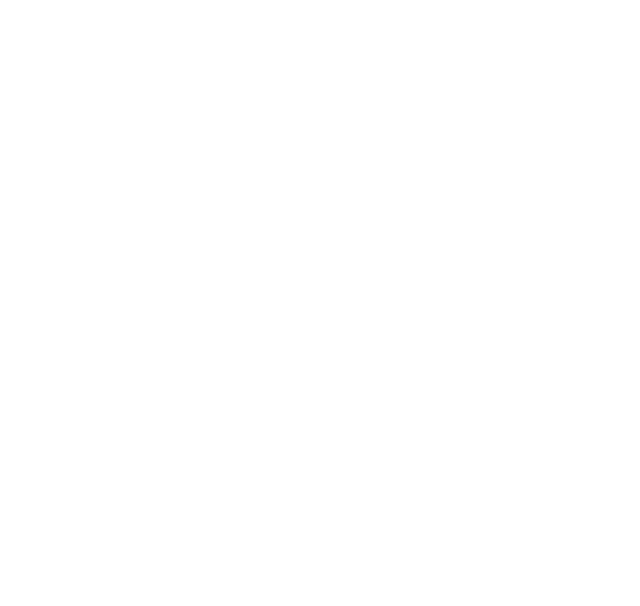
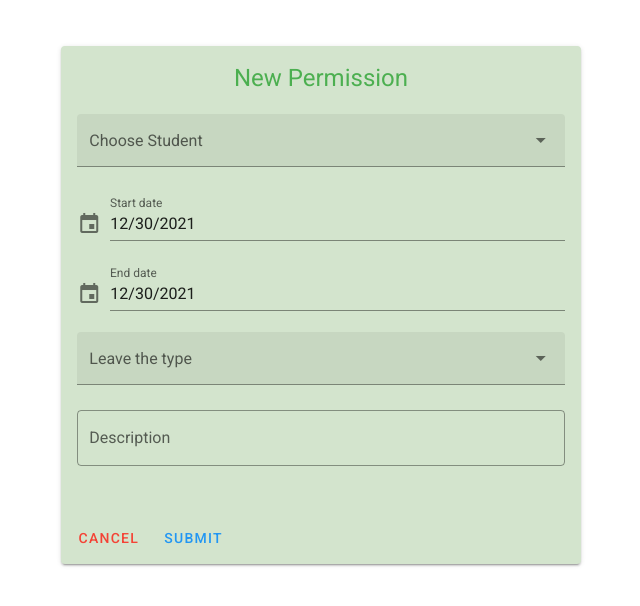
Before and after one commit to pnc-virtual-company/2021-G2-VC2-PART2, a Vue app in the folder front/: page /permissionform in a window 1280 px wide. Shown: the top 606 px of the page, without its empty margins (319-959 px from the left). Built offline with nearby package versions, Linux system fonts and the light colour scheme.

Commit message:
#16 crud permission

```diff
--- /dev/null
+++ b/front/src/components/views/PermissionForm.vue
@@ -0,0 +1,178 @@
+<template>
+    <v-row justify="center" class="all-form">
+        <v-col lg="5">
+            <v-card color="#D3E4CD">
+                <v-row>
+                    <!-- Title card -->
+                    <v-card-text
+                        class="text-h5 green--text"
+                        align="center"
+                        justify="end"
+
+                    >
+                        New Permission
+                    </v-card-text>
+                </v-row>
+
+                <v-card-text>
+                    <!-- Select Student -->
+
+                    <v-autocomplete
+                        v-model="value_student"
+                        :items="students"
+                        dense
+                        filled
+                        label="Choose Student"
+                    ></v-autocomplete>
+
+                    <!-- Start Date -->
+
+                    <v-menu
+                        v-model="menu1"
+                        :close-on-content-click="false"
+                        transition="scale-transition"
+                        offset-y
+                        max-width="290px"
+                        min-width="auto"
+                        >
+                        <template v-slot:activator="{ on, attrs }">
+                            <v-text-field
+                            v-model="computedDateFormatted"
+                            label="Start date"
+                            persistent-hint
+                            prepend-icon="mdi-calendar"
+                            readonly
+                            v-bind="attrs"
+                            v-on="on"
+                            ></v-text-field>
+                        </template>
+                        <v-date-picker
+                            v-model="date1"
+                            no-title
+                            @input="menu1 = false"
+                        ></v-date-picker>
+                    </v-menu>
+
+                    <!-- End Date -->
+
+                    <v-menu
+                        v-model="menu2"
+                        :close-on-content-click="false"
+                        transition="scale-transition"
+                        offset-y
+                        max-width="290px"
+                        min-width="auto"
+                        >
+                        <template v-slot:activator="{ on, attrs }">
+                            <v-text-field
+                            v-model="computedDateFormatted"
+                            label="End date"
+                            persistent-hint
+                            prepend-icon="mdi-calendar"
+                            readonly
+                            v-bind="attrs"
+                            v-on="on"
+                            ></v-text-field>
+                        </template>
+                        <v-date-picker
+                            v-model="date2"
+                            no-title
+                            @input="menu2 = false"
+                        ></v-date-picker>
+                    </v-menu>
+
+                    <!-- Select type -->
+
+                    <v-autocomplete
+                        v-model="value_per_type"
+                        :items="permissionTypes"
+                        dense
+                        filled
+                        label="Leave the type"
+                    ></v-autocomplete>
+
+                    <!-- Description -->
+
+                    <v-text-field
+                        v-model="message"
+                        label="Description"
+                        outlined
+                        clearable
+                    ></v-text-field>
+
+                </v-card-text>
+                    <!-- <v-divider></v-divider> -->
+                    <v-card-actions>
+
+                    <v-btn color="red" text @click="submit" :to="{ path: '/permission' }">Cancel</v-btn>
+                    <v-btn color="blue" text @click="submit" :to="{ path: '/permission' }">Submit</v-btn>
+
+                    <v-slide-x-reverse-transition>
+                        <v-tooltip v-if="formHasErrors" left>
+                            <template v-slot:activator="{ on, attrs }">
+                                <v-btn icon class="my-0" v-bind="attrs" @click="resetForm" v-on="on">
+                                    <v-icon>mdi-refresh</v-icon>
+                                </v-btn>
+                            </template>
+                            <span>Refresh form</span>
+                        </v-tooltip>
+                    </v-slide-x-reverse-transition>
+
+                </v-card-actions>
+            </v-card>
+        </v-col>
+    </v-row>
+</template>
+
+<script>
+  export default {
+
+    data: vm => ({
+      date1: (new Date(Date.now() - (new Date()).getTimezoneOffset() * 60000)).toISOString().substr(0, 10),
+      dateFormatted: vm.formatDate((new Date(Date.now() - (new Date()).getTimezoneOffset() * 60000)).toISOString().substr(0, 10)),
+
+      students: ['Channary', 'Lyden', 'Vicheka', 'Siny', 'Vantheav'], // student list
+      value_student: null,
+
+      permissionTypes: ['Sick', 'Wedding', 'Dead Celebrate'], // permission type list
+      value_per_type: null,
+
+      menu1: '',
+      menu2: '',
+
+    }),
+
+    computed: {
+      computedDateFormatted () {
+        return this.formatDate(this.date1)
+      },
+    },
+
+    watch: {
+      date1 () {
+        this.dateFormatted = this.formatDate(this.date1)
+      },
+    },
+
+    methods: {
+      formatDate (date1) {
+        if (!date1) return null
+
+        const [year, month, day] = date1.split('-')
+        return `${month}/${day}/${year}`
+      },
+      parseDate (date1) {
+        if (!date1) return null
+
+        const [month, day, year] = date1.split('/')
+        return `${year}-${month.padStart(2, '0')}-${day.padStart(2, '0')}`
+      },
+    },
+  }
+</script>
+
+<style scoped>
+    .all-form {
+        margin-top: 3.6%;
+    }
+</style>
--- /dev/null
+++ b/front/src/components/views/PermissionView.vue
@@ -0,0 +1,123 @@
+<template>
+
+  <div>
+
+  <v-card
+    max-width="800"
+    class="mx-auto"
+  >
+    <!-- Permission title -->
+    <v-card-title class="text-h5">
+        Permission
+
+        <!-- Search Bar -->
+        <v-text-field
+          hide-details
+          prepend-icon="mdi-magnify"
+          single-line
+          class="pa-4"
+        ></v-text-field>
+    </v-card-title>
+
+    <!-- Permission Card -->
+    <v-col
+          v-for="(item, i) in items"
+          :key="i"
+          cols="12"
+        >
+          <v-card
+            :color="item.color"
+             dark
+          >
+            <div class="d-flex flex-no-wrap justify-space-between">
+              <div>
+                <v-card-title
+                  class="text-h5"
+                  v-text="item.title"
+                ></v-card-title>
+
+                <v-card-subtitle v-text="item.artist"></v-card-subtitle>
+
+                <v-card-actions>
+                  <v-btn
+                    class="ml-2 mt-5"
+                    outlined
+                    rounded
+                    small
+                  >
+                    <v-icon color="blue">mdi-lead-pencil</v-icon>
+                  </v-btn>
+
+                  <v-btn
+                    class="ml-2 mt-5"
+                    outlined
+                    rounded
+                    small
+                  >
+                    <v-icon color="red">mdi-delete</v-icon>
+                  </v-btn>
+                </v-card-actions>
+              </div>
+
+              <v-avatar
+                class="ma-3"
+                size="160"
+                tile
+              >
+                <v-img :src="item.src"></v-img>
+              </v-avatar>
+            </div>
+          </v-card>
+    </v-col>
+
+  </v-card>
+
+  <!-- Button Create -->
+  <v-btn class="mx-2" id="clickCreate" fab dark color="indigo" :to="{ path: '/permissionform' }">
+    <v-icon dark> mdi-plus </v-icon>
+  </v-btn>
+
+  </div>
+</template>
+
+<script>
+  // import axios from "../../axios-request.js";
+  export default {
+    data: () => ({
+      items: [
+        {
+          color: '#000B49',
+          src: 'https://krttrialmonitor.files.wordpress.com/2012/05/ly-hout-pheng.jpg',
+          title: 'Lily',
+          artist: 'WEB 2021 A',
+        },
+        {
+          color: '#11324D',
+          src: 'https://pelprek.sgp1.digitaloceanspaces.com/avatar/3902/small-146968686541040.jpg',
+          title: 'Dara',
+          artist: 'WEB 2021B',
+        },
+        {
+          color: '#261C2C',
+          src: 'https://opendevelopmentcambodia.net/wp-content/uploads/sites/2/2020/08/Sambath.jpg',
+          title: 'Leak',
+          artist: 'WEB 2021A',
+        },
+        {
+          color: '#334257',
+          src: 'https://www.superprof.co.uk/images/teachers/teacher-home-original-cambodian-teaches-khmer-for-those-who-interested-our-heritage-and-language.jpg',
+          title: 'Bora',
+          artist: 'WEB 2021B',
+        },
+      ],
+    }),
+  }
+</script>
+
+<style scoped>
+.mx-2 {
+
+ float: right;
+ /* top: 50vh; */
+}
+</style>
```
Also changed, not shown: front/src/router/index.js (+6 -1 lines), front/src/components/nav/Example.vue (deleted), front/src/components/ui/Example.vue (deleted), front/src/components/views/Example.vue (deleted).
